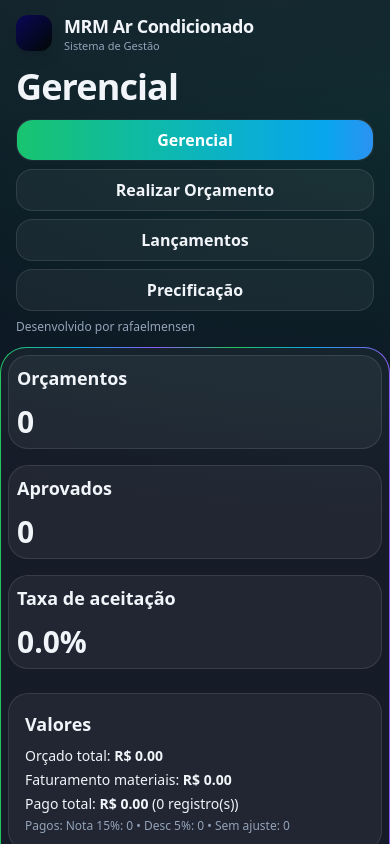
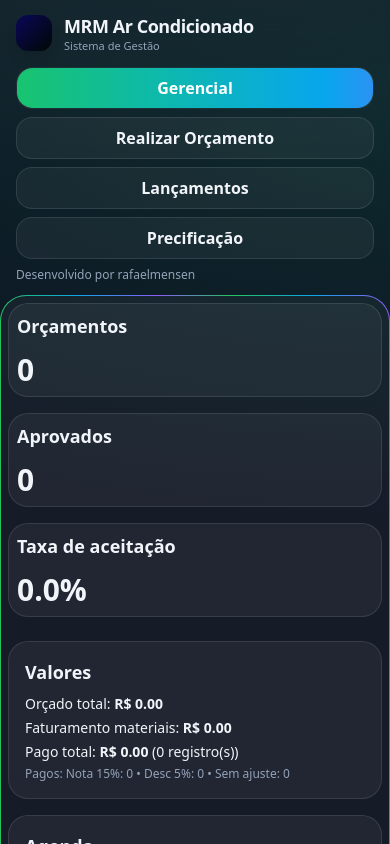
Before and after one commit to rafaelmensen/mrm_ar_condicionado, a React (Vite) app: page / in a window 390 px wide. Shown: the top 844 px of the page. Built offline with nearby package versions, Linux system fonts and the light colour scheme.

Commit message:
fix: borda 123123 calc; width/height 100%)

```diff
--- a/src/App.tsx
+++ b/src/App.tsx
@@ -369,7 +369,14 @@ export default function App() {
 
       <div className="mx-auto max-w-[1600px] px-4">
         <div className="flex items-end justify-between gap-3 flex-wrap">
-          <motion.h1 initial={{ opacity: 0, y: 8 }} animate={{ opacity: 1, y: 0 }} transition={{ duration: 0.35 }} className="text-4xl md:text-5xl font-extrabold tracking-tight">{NAV.find((n) => n.id === route)?.label}</motion.h1>
+<motion.h1
+  initial={{ opacity: 0, y: 8 }}
+  animate={{ opacity: 1, y: 0 }}
+  transition={{ duration: 0.35 }}
+  className="hidden sm:block text-4xl md:text-5xl font-extrabold tracking-tight"
+>
+  {NAV.find(n => n.id === route)?.label}
+</motion.h1>
 
 <div className="w-full md:w-auto">
   <div className="flex flex-wrap gap-2 justify-start">
```
